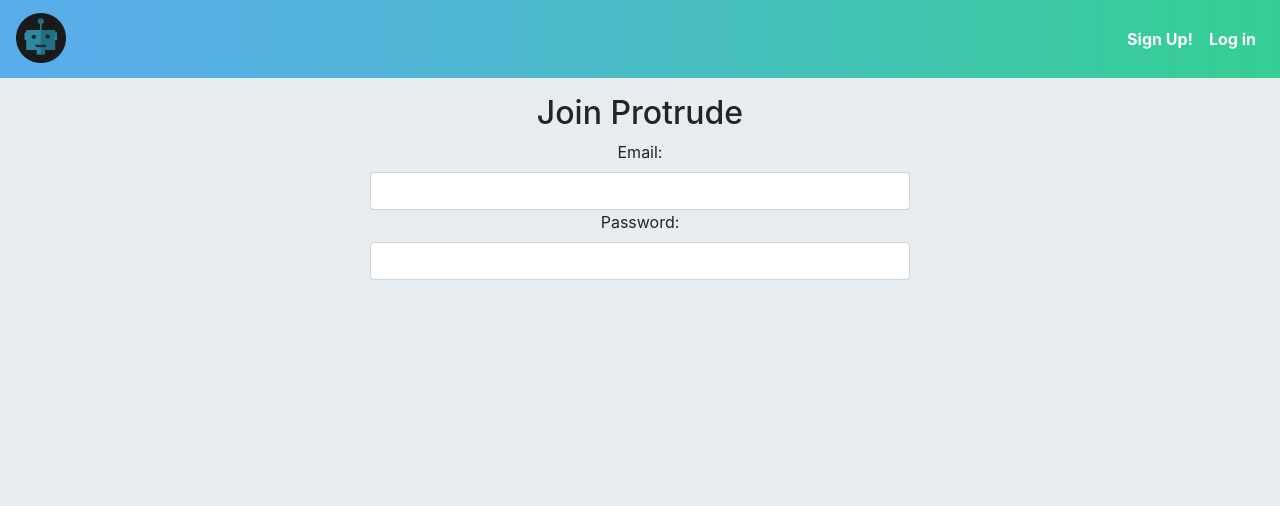
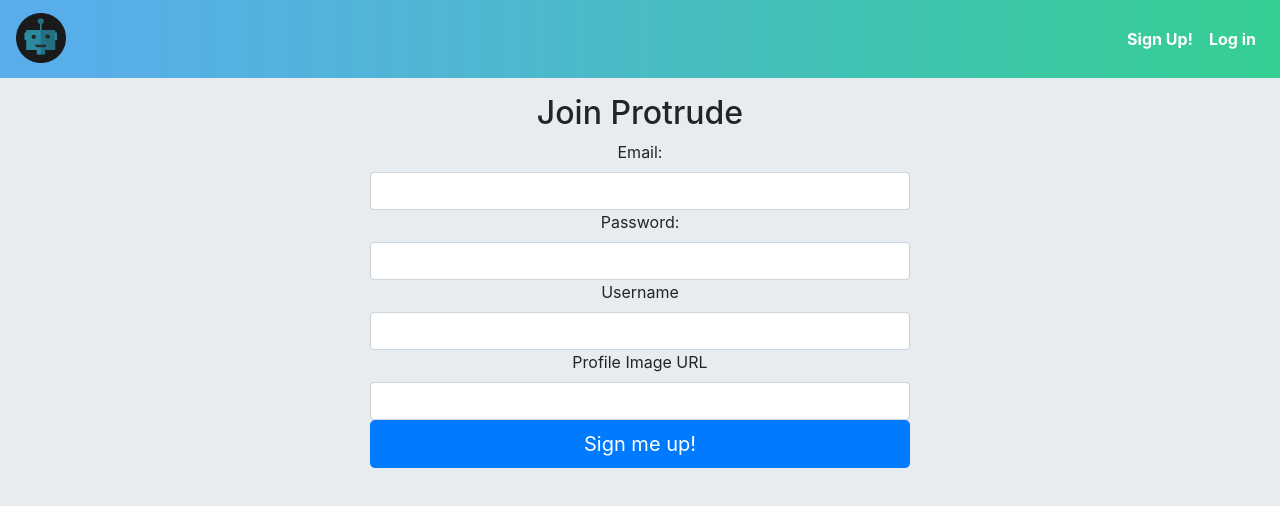
Before and after one commit to milannakic/protrude-client-mn, a React (Create React App) app: page /signup in a window 1280 px wide. Shown: the top 506 px of the page. Built offline with nearby package versions, Linux system fonts and the light colour scheme.

Commit message:
Expanded signUp form to include username and profile image URL

```diff
--- a/src/components/AuthForm.js
+++ b/src/components/AuthForm.js
@@ -10,9 +10,16 @@ export default class AuthForm extends Component {
       profileImageUrl: "",
     };
   }
+
+  handleChange = (e) => {
+    this.setState({
+      [e.target.name]: e.target.value,
+    });
+  };
+
   render() {
     const { email, username, password, profileImageUrl } = this.state;
-    const { heading, buttonText } = this.props;
+    const { heading, buttonText, signUp } = this.props;
     return (
       <div>
         <div className="row justify-content-md-center text-center">
@@ -35,7 +42,37 @@ export default class AuthForm extends Component {
                 name="password"
                 onChange={this.handleChange}
                 type="password"
-              ></input>
+              />
+              {signUp && (
+                <div>
+                  <label htmlFor="username">Username</label>
+                  <input
+                    autoComplete="off"
+                    className="form-control"
+                    id="username"
+                    name="username"
+                    onChange={this.handleChange}
+                    type="text"
+                    value={username}
+                  />
+                  <label htmlFor="image-url">Profile Image URL</label>
+                  <input
+                    autoComplete="off"
+                    className="form-control"
+                    id="image-url"
+                    name="profileImageUrl"
+                    onChange={this.handleChange}
+                    type="text"
+                    value={profileImageUrl}
+                  />
+                </div>
+              )}
+              <button
+                type="submit"
+                className="btn btn-primary btn-block btn-lg"
+              >
+                {buttonText}
+              </button>
             </form>
           </div>
         </div>
--- a/src/containers/Main.js
+++ b/src/containers/Main.js
@@ -28,6 +28,7 @@ const Main = (props) => {
           render={(props) => {
             return (
               <AuthForm
+                signUp
                 buttonText="Sign me up!"
                 heading="Join Protrude"
                 {...props}
```
